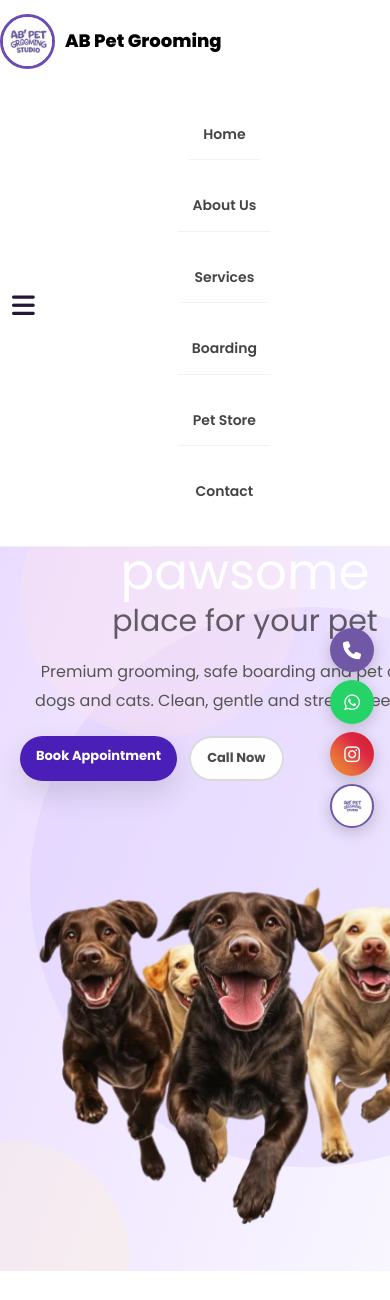
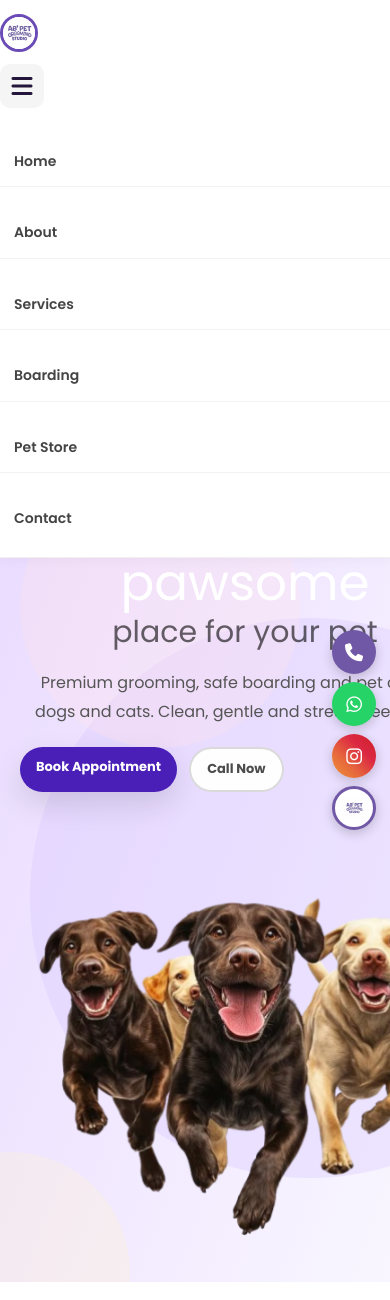
Before and after one commit to diyav615-byte/AB-PET-GROOMING-1, a PHP site: page / in a window 390 px wide. Shown: the top 1300 px of the page. Run offline with PHP 8.4, Linux system fonts and the light colour scheme.

Commit message:
Responsive header and footer
Header:
- Mobile menu toggle with hamburger/close icon
- Full-width dropdown nav on mobile
- Better touch targets (44px buttons)
- Nav hidden on mobile, shown with toggle

Footer:
- Responsive grid (1 col mobile, 2 col tablet, 3 col desktop)
- Mobile-friendly spacing and touch targets
- Better visual hierarchy

Floating icons:
- Optimized sizes for mobile

```diff
--- a/assets/css/style.css
+++ b/assets/css/style.css
@@ -32,65 +32,94 @@ a{
   position: sticky;
   top: 0;
   z-index: 999;
-  background: rgba(255,255,255,0.95);
-  backdrop-filter: blur(10px);
+  background: rgba(255,255,255,0.98);
+  backdrop-filter: blur(12px);
   border-bottom: 1px solid rgba(0,0,0,0.06);
+  box-shadow: 0 2px 12px rgba(0,0,0,0.04);
 }
 
 .nav-inner{
   display: flex;
+  flex-wrap: wrap;
   align-items: center;
   justify-content: space-between;
-  gap: 24px;
-  padding: 14px 0;
+  gap: 12px;
+  padding: 12px 16px;
 }
 
 .brand{
-  font-size: 20px;
+  font-size: 18px;
   font-weight: 900;
   color: #24163a;
   text-decoration: none;
-  white-space: nowrap;
-  flex-shrink: 0;
+  display: flex;
+  align-items: center;
+  gap: 10px;
 }
 
+.brand img {
+  width: 38px;
+  height: 38px;
+  object-fit: contain;
+}
+
+.brand span {
+  display: none; /* Hide text on very small mobile */
+}
+
+/* Nav - hidden on mobile by default */
 .nav{
+  display: none;
+  width: 100%;
+  flex-direction: column;
+  gap: 0;
+  padding: 8px 0 0;
+  background: #fff;
+  border-radius: 12px;
+  margin-top: 8px;
+}
+
+.nav.active{
   display: flex;
-  align-items: center;
-  gap: 22px;
-  flex: 1;
-  justify-content: center;
 }
 
 .nav a{
   text-decoration: none;
-  font-size: 15px;
+  font-size: 16px;
   font-weight: 600;
-  color: rgba(0,0,0,0.75);
-  white-space: nowrap;
+  color: #333;
+  padding: 14px 16px;
+  border-bottom: 1px solid #f0f0f0;
+  transition: all 0.2s;
 }
 
 .nav a:hover{
   color: #7158a6;
+  background: #f8f5fc;
+}
+
+.nav a:last-child{
+  border-bottom: none;
 }
 
 .nav-buttons{
   display: flex;
-  align-items: center;
-  gap: 10px;
-  flex-shrink: 0;
+  width: 100%;
+  justify-content: center;
+  padding: 12px 0 0;
+  margin-top: 8px;
+  border-top: 1px solid #f0f0f0;
 }
 
 .btn-pill{
   display: inline-flex;
   align-items: center;
   justify-content: center;
-  padding: 11px 18px;
-  border-radius: 999px;
-  font-size: 14px;
-  font-weight: 800;
+  padding: 12px 24px;
+  border-radius: 25px;
+  font-size: 15px;
+  font-weight: 700;
   text-decoration: none;
-  white-space: nowrap;
   transition: all 0.25s ease;
 }
 
@@ -122,32 +151,82 @@ body {
   line-height: 1.6;
 }
 
-/* Mobile Nav */
-.site-header {
-  position: sticky;
-  top: 0;
-  z-index: 999;
+/* ================= RESPONSIVE - Tablet+ ================= */
+@media (min-width: 768px) {
+  .nav-inner {
+    padding: 14px 20px;
+    gap: 20px;
+  }
+
+  .brand {
+    font-size: 20px;
+  }
+
+  .brand span {
+    display: inline;
+  }
+
+  .menu-toggle {
+    display: none;
+  }
+
+  .nav {
+    display: flex;
+    width: auto;
+    flex-direction: row;
+    order: 0;
+    padding: 0;
+    margin-top: 0;
+    background: transparent;
+    border-radius: 0;
+    gap: 20px;
+  }
+
+  .nav a {
+    padding: 8px 12px;
+    font-size: 15px;
+    border-bottom: none;
+    color: rgba(0,0,0,0.75);
+  }
+
+  .nav a:hover {
+    background: transparent;
+    color: #7158a6;
+  }
+
+  .nav-buttons {
+    width: auto;
+    padding: 0;
+    margin-top: 0;
+    border-top: none;
+  }
+
+  .btn-pill {
+    padding: 10px 18px;
+    font-size: 14px;
+  }
 }
 
-.nav-inner {
-  display: flex;
-  flex-wrap: wrap;
-  align-items: center;
-  justify-content: space-between;
-  padding: 12px 16px;
-  gap: 12px;
+/* Desktop */
+@media (min-width: 1100px) {
+  .nav {
+    gap: 24px;
+  }
+
+  .nav-inner {
+    gap: 24px;
+    padding: 14px 0;
+  }
+
+  .brand {
+    font-size: 22px;
+  }
+
+  .logo {
+    width: 42px;
+    height: 42px;
+  }
 }
-
-.nav {
-  display: none;
-  width: 100%;
-  order: 3;
-  flex-direction: column;
-  gap: 0;
-  text-align: center;
-  padding: 16px 0;
-  background: #fff;
-  border-radius: 12px;
   margin-top: 12px;
 }
 
--- a/includes/header.php
+++ b/includes/header.php
@@ -10,7 +10,7 @@
   <link rel="stylesheet" href="assets/css/style.css">
   <link rel="stylesheet" href="https://cdnjs.cloudflare.com/ajax/libs/font-awesome/6.4.0/css/all.min.css">
   <style>
-    /* Floating Social Icons */
+    /* Floating Social Icons - Responsive */
     .floating-social {
       position: fixed;
       bottom: 20px;
@@ -22,8 +22,8 @@
     }
 
     .floating-social a {
-      width: 48px;
-      height: 48px;
+      width: 50px;
+      height: 50px;
       border-radius: 50%;
       display: flex;
       align-items: center;
@@ -31,35 +31,52 @@
       font-size: 20px;
       color: #fff;
       text-decoration: none;
-      box-shadow: 0 4px 16px rgba(0,0,0,0.2);
+      box-shadow: 0 4px 20px rgba(0,0,0,0.25);
       transition: all 0.3s ease;
     }
 
     .floating-social a:hover {
-      transform: translateY(-3px) scale(1.05);
+      transform: scale(1.1);
     }
 
     .floating-social .whatsapp { background: #25D366; }
     .floating-social .instagram { background: linear-gradient(45deg, #f09433, #e6683c, #dc2743, #cc2126); }
     .floating-social .call { background: #7158a6; }
-    .floating-social .logo-btn { background: #fff; border: 2px solid #7158a6; }
-    .floating-social .logo-btn img { width: 24px; height: 24px; object-fit: contain; }
+    .floating-social .logo-btn { background: #fff; border: 3px solid #7158a6; }
+    .floating-social .logo-btn img { width: 28px; height: 28px; object-fit: contain; }
 
     /* Mobile Menu Toggle */
     .menu-toggle {
-      display: block;
-      font-size: 26px;
-      padding: 8px 12px;
+      display: flex;
+      align-items: center;
+      justify-content: center;
+      font-size: 24px;
+      width: 44px;
+      height: 44px;
       cursor: pointer;
-      background: none;
+      background: #f5f5f5;
       border: none;
+      border-radius: 10px;
       color: #24163a;
+      transition: all 0.2s;
     }
 
-    @media (max-width: 767px) {
+    .menu-toggle:hover {
+      background: #eee;
+    }
+
+    /* Tablet+ hide toggle */
+    @media (min-width: 768px) {
+      .menu-toggle {
+        display: none;
+      }
+    }
+
+    /* Mobile floating icons - smaller */
+    @media (max-width: 480px) {
       .floating-social {
-        bottom: 16px;
-        right: 16px;
+        bottom: 14px;
+        right: 14px;
         gap: 8px;
       }
 
@@ -67,6 +84,12 @@
         width: 44px;
         height: 44px;
         font-size: 18px;
+        box-shadow: 0 3px 12px rgba(0,0,0,0.2);
+      }
+
+      .floating-social .logo-btn img {
+        width: 22px;
+        height: 22px;
       }
     }
   </style>
@@ -75,27 +98,35 @@
 
 <!-- Floating Social Icons -->
 <div class="floating-social">
-  <a href="tel:+918828719786" class="call" title="Call"><i class="fas fa-phone"></i></a>
-  <a href="https://wa.me/918828719786" target="_blank" class="whatsapp" title="WhatsApp"><i class="fab fa-whatsapp"></i></a>
-  <a href="https://instagram.com/abrar_shaikhsk__" target="_blank" class="instagram" title="Instagram"><i class="fab fa-instagram"></i></a>
-  <a href="index.php" class="logo-btn" title="Home"><img src="assets/images/logo.png" alt="Logo"></a>
+  <a href="tel:+918828719786" class="call" title="Call Us">
+    <i class="fas fa-phone"></i>
+  </a>
+  <a href="https://wa.me/918828719786" target="_blank" class="whatsapp" title="WhatsApp">
+    <i class="fab fa-whatsapp"></i>
+  </a>
+  <a href="https://instagram.com/abrar_shaikhsk__" target="_blank" class="instagram" title="Instagram">
+    <i class="fab fa-instagram"></i>
+  </a>
+  <a href="index.php" class="logo-btn" title="Home">
+    <img src="assets/images/logo.png" alt="Logo">
+  </a>
 </div>
 
 <header class="site-header">
   <div class="container nav-inner">
 
     <a class="brand" href="index.php">
-      <img src="assets/images/logo.png" alt="Logo" class="logo">
+      <img src="assets/images/logo.png" alt="AB Pet Grooming" class="logo">
       <span>AB Pet Grooming</span>
     </a>
 
-    <button class="menu-toggle" onclick="toggleMenu()" aria-label="Menu">
+    <button class="menu-toggle" onclick="toggleMenu()" aria-label="Toggle menu">
       <i class="fas fa-bars"></i>
     </button>
 
     <nav class="nav" id="mainNav">
       <a href="index.php">Home</a>
-      <a href="about.php">About Us</a>
+      <a href="about.php">About</a>
       <a href="services.php">Services</a>
       <a href="boarding.php">Boarding</a>
       <a href="petstore.php">Pet Store</a>
@@ -112,23 +143,28 @@
 <script>
 function toggleMenu() {
   const nav = document.getElementById('mainNav');
-  const icon = document.querySelector('.menu-toggle i');
+  const btn = document.querySelector('.menu-toggle i');
   nav.classList.toggle('active');
-  if(nav.classList.contains('active')) {
-    icon.classList.remove('fa-bars');
-    icon.classList.add('fa-times');
+
+  if (nav.classList.contains('active')) {
+    btn.classList.remove('fa-bars');
+    btn.classList.add('fa-times');
   } else {
-    icon.classList.remove('fa-times');
-    icon.classList.add('fa-bars');
+    btn.classList.remove('fa-times');
+    btn.classList.add('fa-bars');
   }
 }
 
 // Close menu when clicking a link
-document.querySelectorAll('.nav a').forEach(link => {
-  link.addEventListener('click', () => {
-    document.getElementById('mainNav').classList.remove('active');
-    document.querySelector('.menu-toggle i').classList.remove('fa-times');
-    document.querySelector('.menu-toggle i').classList.add('fa-bars');
+document.querySelectorAll('.nav a').forEach(function(link) {
+  link.addEventListener('click', function() {
+    const nav = document.getElementById('mainNav');
+    const btn = document.querySelector('.menu-toggle i');
+    if (window.innerWidth < 768) {
+      nav.classList.remove('active');
+      btn.classList.remove('fa-times');
+      btn.classList.add('fa-bars');
+    }
   });
 });
 </script>
```
Also changed, not shown: other parts of assets/css/style.css (+58 -33 lines).
